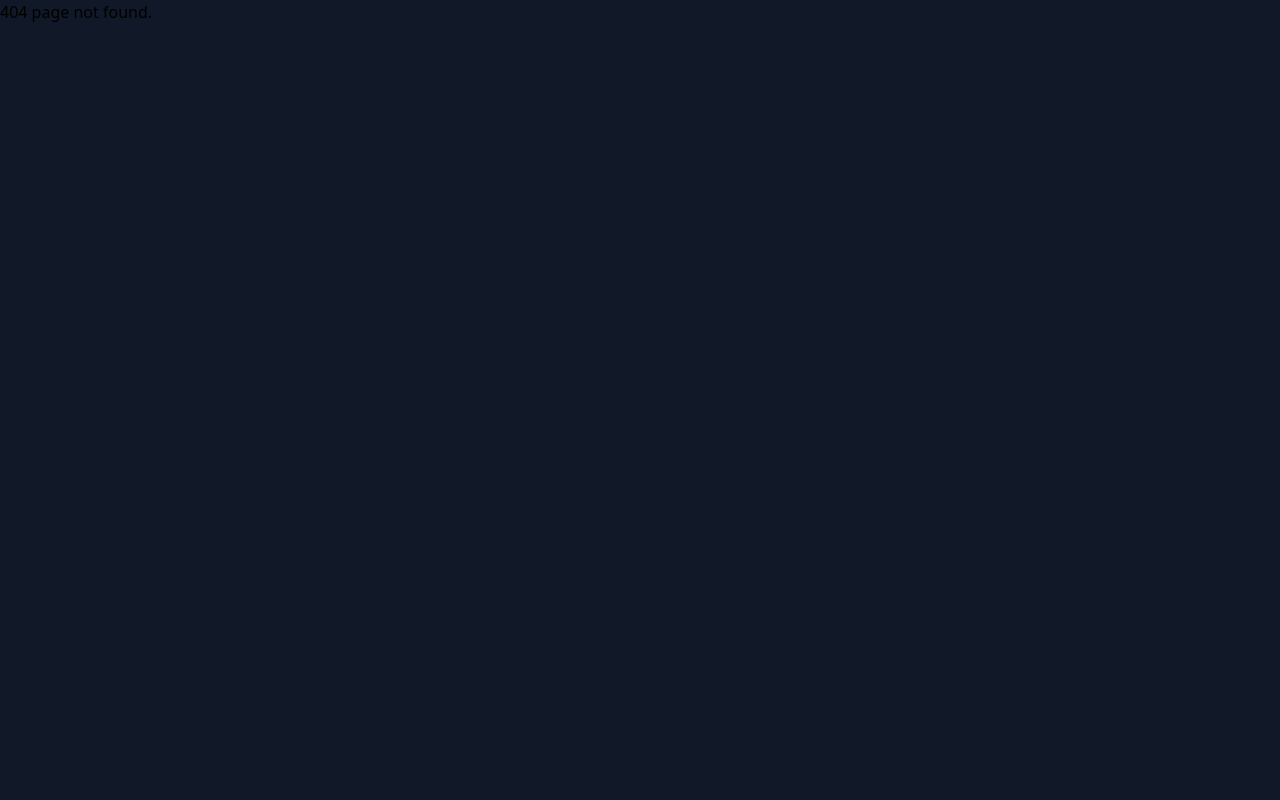
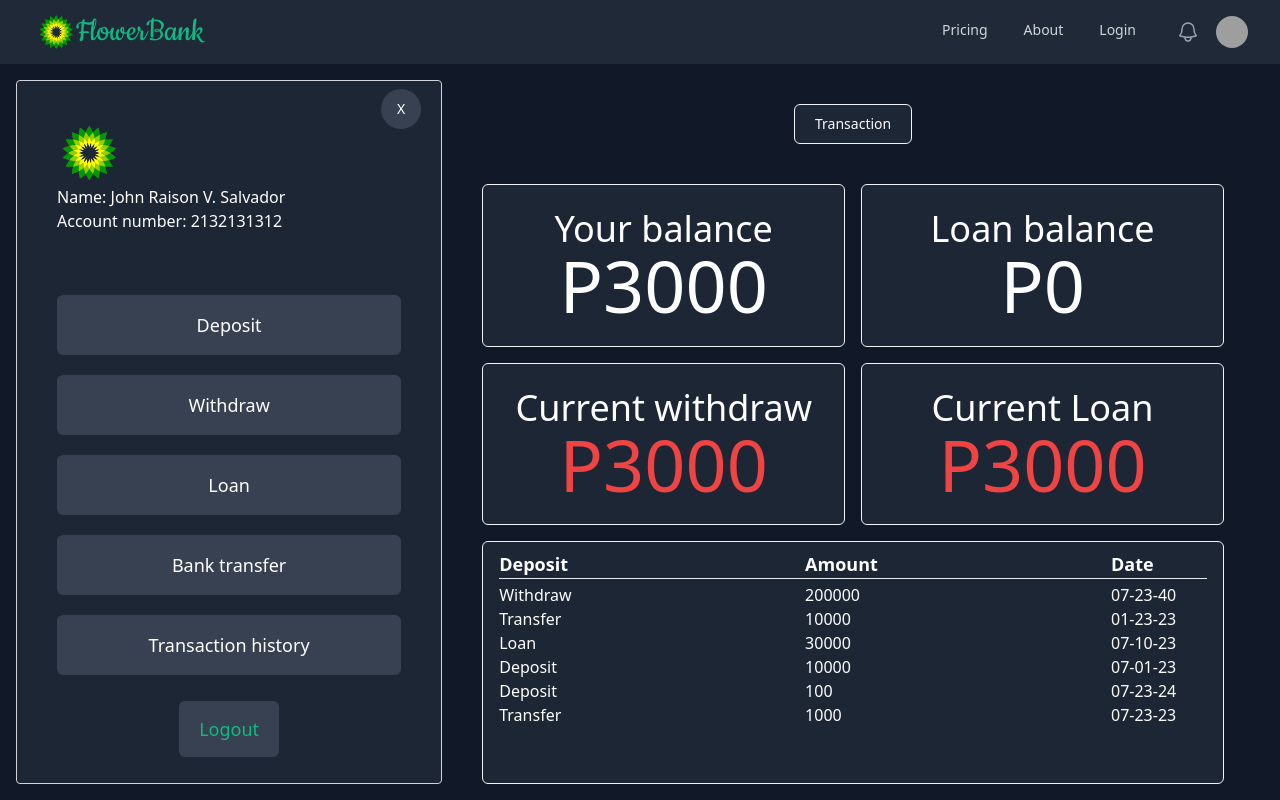
Before and after one commit to Pngtaq/Banking-app-2, a React (Vite) app: page /applayout/history in a window 1280 px wide. Before the commit this address had no page. Built offline with nearby package versions, Linux system fonts and the light colour scheme; data requests are answered from the project's data file; grey boxes are pictures that could not be loaded.

Commit message:
Fake API added

```diff
--- /dev/null
+++ b/data/accounts.json
@@ -0,0 +1,64 @@
+{
+  "accounts": [
+    {
+      "fullName": "John Raison V. Salvador",
+      "username": "raison",
+      "password": "1234",
+      "balance": 10000,
+      "loan": 500,
+      "transaction": {
+        "mode": "deposit",
+        "amount": 2000,
+        "date": "01-20-23"
+      }
+    },
+    {
+      "fullName": "John Raison V. Salvador",
+      "username": "raison",
+      "password": "1234",
+      "balance": 10000,
+      "loan": 500,
+      "transaction": {
+        "mode": "deposit",
+        "amount": 2000,
+        "date": "01-20-23"
+      }
+    },
+    {
+      "fullName": "John Raison V. Salvador",
+      "username": "raison",
+      "password": "1234",
+      "balance": 10000,
+      "loan": 500,
+      "transaction": {
+        "mode": "deposit",
+        "amount": 2000,
+        "date": "01-20-23"
+      }
+    },
+    {
+      "fullName": "John Raison V. Salvador",
+      "username": "raison",
+      "password": "1234",
+      "balance": 10000,
+      "loan": 500,
+      "transaction": {
+        "mode": "deposit",
+        "amount": 2000,
+        "date": "01-20-23"
+      }
+    },
+    {
+      "fullName": "John Raison V. Salvador",
+      "username": "raison",
+      "password": "1234",
+      "balance": 10000,
+      "loan": 500,
+      "transaction": {
+        "mode": "deposit",
+        "amount": 2000,
+        "date": "01-20-23"
+      }
+    }
+  ]
+}
--- a/package.json
+++ b/package.json
@@ -7,11 +7,13 @@
     "dev": "vite",
     "build": "vite build",
     "lint": "eslint . --ext js,jsx --report-unused-disable-directives --max-warnings 0",
-    "preview": "vite preview"
+    "preview": "vite preview",
+    "server": "json-server --watch data/accounts.json --port 8000"
   },
   "dependencies": {
     "@headlessui/react": "^1.7.17",
     "@heroicons/react": "^2.0.18",
+    "json-server": "^0.17.4",
     "react": "^18.2.0",
     "react-dom": "^18.2.0",
     "react-router-dom": "^6.17.0"
--- a/src/App.jsx
+++ b/src/App.jsx
@@ -1,22 +1,33 @@
-import { BrowserRouter, Routes, Route } from "react-router-dom";
+import { BrowserRouter, Routes, Route, Navigate } from "react-router-dom";
 import Homepage from "./pages/Homepage";
 import Login from "./pages/Login";
 import Pricing from "./pages/Pricing";
 import AppLayout from "./pages/AppLayout";
 import PageNotFound from "./pages/PageNotFound";
 import About from "./pages/About";
+import History from "./components/History";
+import { useEffect } from "react";
 // import { useEffect } from "react";
 
 function App() {
+  useEffect(function () {
+    fetch("http://localhost:8000/accounts")
+      .then((res) => res.json())
+      .then((data) => console.log(data));
+  }, []);
+
   return (
     <BrowserRouter>
       <Routes>
         <Route index element={<Homepage />} />
         <Route path="homepage" element={<Homepage />} />
-        <Route path="/login" element={<Login />} />
-        <Route path="/pricing" element={<Pricing />} />
-        <Route path="/about" element={<About />} />
-        <Route path="/applayout" element={<AppLayout />} />
+        <Route path="login" element={<Login />} />
+        <Route path="pricing" element={<Pricing />} />
+        <Route path="about" element={<About />} />
+        <Route path="applayout" element={<AppLayout />}>
+          <Route index element={<Navigate replace to="history" />} />
+          <Route index path="history" element={<History />} />
+        </Route>
         <Route path="*" element={<PageNotFound />} />
       </Routes>
     </BrowserRouter>
--- /dev/null
+++ b/src/components/History.jsx
@@ -0,0 +1,43 @@
+export default function History() {
+  return (
+    <>
+      <div className="grid grid-flow-col grid-cols-[1fr,1fr,6rem] text-lg font-bold border-b-[1px] gap-4">
+        <p>Deposit</p>
+        <p>Amount</p>
+        <p>Date</p>
+      </div>
+      <div className="pt-1">
+        <div className="grid grid-flow-col grid-cols-[1fr,1fr,6rem] ">
+          <p>Withdraw</p>
+          <p>200000</p>
+          <p>07-23-40</p>
+        </div>
+        <div className="grid grid-flow-col grid-cols-[1fr,1fr,6rem]">
+          <p>Transfer</p>
+          <p>10000</p>
+          <p>01-23-23</p>
+        </div>
+        <div className="grid grid-flow-col grid-cols-[1fr,1fr,6rem]">
+          <p>Loan</p>
+          <p>30000</p>
+          <p>07-10-23</p>
+        </div>
+        <div className="grid grid-flow-col grid-cols-[1fr,1fr,6rem]">
+          <p>Deposit</p>
+          <p>10000</p>
+          <p>07-01-23</p>
+        </div>
+        <div className="grid grid-flow-col grid-cols-[1fr,1fr,6rem]">
+          <p>Deposit</p>
+          <p>100</p>
+          <p>07-23-24</p>
+        </div>
+        <div className="grid grid-flow-col grid-cols-[1fr,1fr,6rem]">
+          <p>Transfer</p>
+          <p>1000</p>
+          <p>07-23-23</p>
+        </div>
+      </div>
+    </>
+  );
+}
--- a/src/components/UserAccountDetails.jsx
+++ b/src/components/UserAccountDetails.jsx
@@ -1,4 +1,6 @@
-export default function UserAccountDetails() {
+import { Outlet } from "react-router-dom";
+
+export default function UserAccountDetails({ children }) {
   return (
     <div className="bg-gray-900 w-full grid-cols-2 grid gap-4 px-10">
       <div className=" bg-gray-800 rounded-md bg-clip-padding backdrop-filter backdrop-blur-sm bg-opacity-90 border border-gray-100 text-4xl text-center flex flex-col justify-center items-center col-span-2  h-10 m-auto px-5">
@@ -20,43 +22,9 @@ export default function UserAccountDetails() {
         <h1 className="text-4xl">Current Loan</h1>
         <h1 className="text-7xl text-red-500">P3000</h1>
       </div>
-      <div className="font-medium  col-span-2 bg-gray-800 rounded-md bg-clip-padding backdrop-filter backdrop-blur-sm bg-opacity-90 border border-gray-100 h-40 py-2 px-4 overflow-y-auto">
-        <div className="grid grid-flow-col grid-cols-[1fr,1fr,6rem] text-lg font-bold border-b-[1px] gap-4">
-          <p>Deposit</p>
-          <p>Amount</p>
-          <p>Date</p>
-        </div>
-        <div className="pt-1">
-          <div className="grid grid-flow-col grid-cols-[1fr,1fr,6rem] ">
-            <p>Withdraw</p>
-            <p>200000</p>
-            <p>07-23-40</p>
-          </div>
-          <div className="grid grid-flow-col grid-cols-[1fr,1fr,6rem]">
-            <p>Transfer</p>
-            <p>10000</p>
-            <p>01-23-23</p>
-          </div>
-          <div className="grid grid-flow-col grid-cols-[1fr,1fr,6rem]">
-            <p>Loan</p>
-            <p>30000</p>
-            <p>07-10-23</p>
-          </div>
-          <div className="grid grid-flow-col grid-cols-[1fr,1fr,6rem]">
-            <p>Deposit</p>
-            <p>10000</p>
-            <p>07-01-23</p>
-          </div>
-          <div className="grid grid-flow-col grid-cols-[1fr,1fr,6rem]">
-            <p>Deposit</p>
-            <p>100</p>
-            <p>07-23-24</p>
-          </div>
-          <div className="grid grid-flow-col grid-cols-[1fr,1fr,6rem]">
-            <p>Transfer</p>
-            <p>1000</p>
-            <p>07-23-23</p>
-          </div>
+      <div className="font-medium  col-span-2 bg-gray-800 rounded-md bg-clip-padding backdrop-filter backdrop-blur-sm bg-opacity-90 border border-gray-100 h-50 py-2 px-4 overflow-y-auto">
+        <div className="">
+          <Outlet />
         </div>
       </div>
     </div>
--- a/src/components/UserMenu.jsx
+++ b/src/components/UserMenu.jsx
@@ -1,3 +1,5 @@
+import { NavLink } from "react-router-dom";
+
 export default function UserMenu({ handleIsOpen }) {
   return (
     <div className="h-full text-white  flex flex-col justify-between py-10 bg-gray-800 bg-clip-padding backdrop-filter backdrop-blur-sm bg-opacity-90 border border-gray-300 rounded relative mb-3 md:w-1/2 w-full  px-10">
@@ -15,26 +17,44 @@ export default function UserMenu({ handleIsOpen }) {
         </div>
       </div>
       <div className="flex flex-col  text-center gap-5">
-        <button className="rounded-md px-5 py-4 font-medium bg-gray-700 text-lg  hover:bg-gray-500">
+        <NavLink
+          to="deposit"
+          className="rounded-md px-5 py-4 font-medium bg-gray-700 text-lg  hover:bg-gray-500"
+        >
           Deposit
-        </button>
-        <button className="rounded-md px-5 py-4 font-medium bg-gray-700 text-lg  hover:bg-gray-500">
+        </NavLink>
+        <NavLink
+          to="withdraw"
+          className="rounded-md px-5 py-4 font-medium bg-gray-700 text-lg  hover:bg-gray-500"
+        >
           Withdraw
-        </button>
-        <button className="rounded-md px-5 py-4 font-medium bg-gray-700 text-lg  hover:bg-gray-500">
+        </NavLink>
+        <NavLink
+          to="loan"
+          className="rounded-md px-5 py-4 font-medium bg-gray-700 text-lg  hover:bg-gray-500"
+        >
           Loan
-        </button>
-        <button className="rounded-md px-5 py-4 font-medium bg-gray-700 text-lg  hover:bg-gray-500">
+        </NavLink>
+        <NavLink
+          to="transfer"
+          className="rounded-md px-5 py-4 font-medium bg-gray-700 text-lg  hover:bg-gray-500"
+        >
           Bank transfer
-        </button>
-        <button className="rounded-md px-5 py-4 font-medium bg-gray-700 text-lg  hover:bg-gray-500">
+        </NavLink>
+        <NavLink
+          to="history"
+          className="rounded-md px-5 py-4 font-medium bg-gray-700 text-lg  hover:bg-gray-500"
+        >
           Transaction history
-        </button>
-      </div>
-      <div className="mx-auto">
-        <button className="text-emerald-500 rounded-md px-5 py-4 font-medium bg-gray-700 text-lg mt-10 ">
-          Logout
-        </button>
+        </NavLink>
+        <div className="mx-auto mt-5">
+          <NavLink
+            to="/"
+            className="text-emerald-500 rounded-md px-5 py-4 font-medium bg-gray-700 text-lg mt-10 "
+          >
+            Logout
+          </NavLink>
+        </div>
       </div>
     </div>
   );
--- a/src/pages/AppLayout.jsx
+++ b/src/pages/AppLayout.jsx
@@ -3,6 +3,7 @@ import PageNav from "../components/PageNav.jsx";
 
 import UserAccountDetails from "../components/UserAccountDetails";
 import { useState } from "react";
+import { Outlet } from "react-router-dom";
 
 export default function AppLayout() {
   const [isOpen, setIsOpen] = useState(true);
```
Also changed, not shown: 1 other file (tests, documents, lock files or other folders).
